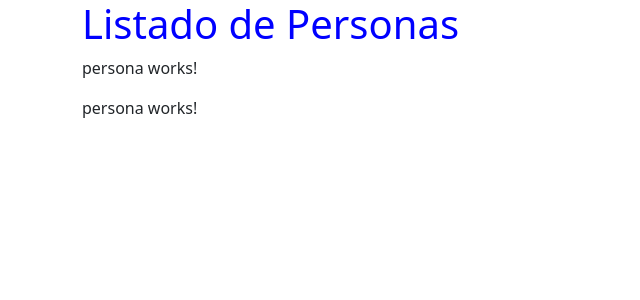
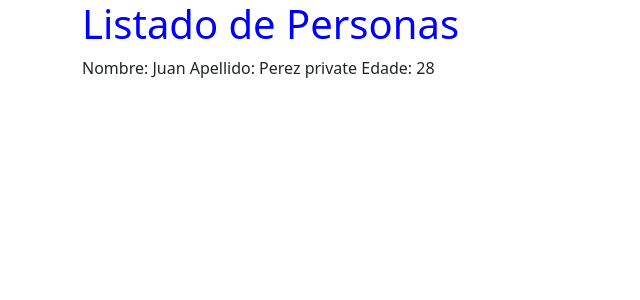
Before and after one commit to EdsonRego/estudoAngular, an Angular app: page / in a window 1280 px wide. Shown: the top 300 px of the page, without its empty margins (0-640 px from the left). Built offline with nearby package versions, Linux system fonts and the light colour scheme.

Commit message:
Interpolación

```diff
--- a/src/app/persona/persona.component.html
+++ b/src/app/persona/persona.component.html
@@ -1 +1,5 @@
-<p>persona works!</p>
+<p>
+    Nombre: {{nombre}}
+    Apellido: {{apellido}}
+    private Edade: {{edad}}
+</p>
--- a/src/app/persona/persona.component.ts
+++ b/src/app/persona/persona.component.ts
@@ -3,10 +3,18 @@ import { Component } from '@angular/core';
 @Component({
   selector: 'app-persona',
   templateUrl: './persona.component.html',
-  styleUrl: './persona.component.css'
+  styleUrls: ['./persona.component.css']
 })
 export class PersonaComponent {
 
-  constructor() { }
+  nombre: string = 'Juan';
+  apellido: string = 'Perez';
+  edad: number = 28;
+
+  /*private edad: number = 28;
+
+  getEdade(): number{
+    return this.edad;
+  }*/
 
 }
--- a/src/app/personas/personas.component.html
+++ b/src/app/personas/personas.component.html
@@ -3,7 +3,6 @@
         <div class="col">
             <h1>Listado de Personas</h1>
             <app-persona></app-persona>
-            <app-persona></app-persona>
         </div>
     </div>
 </div>
```
